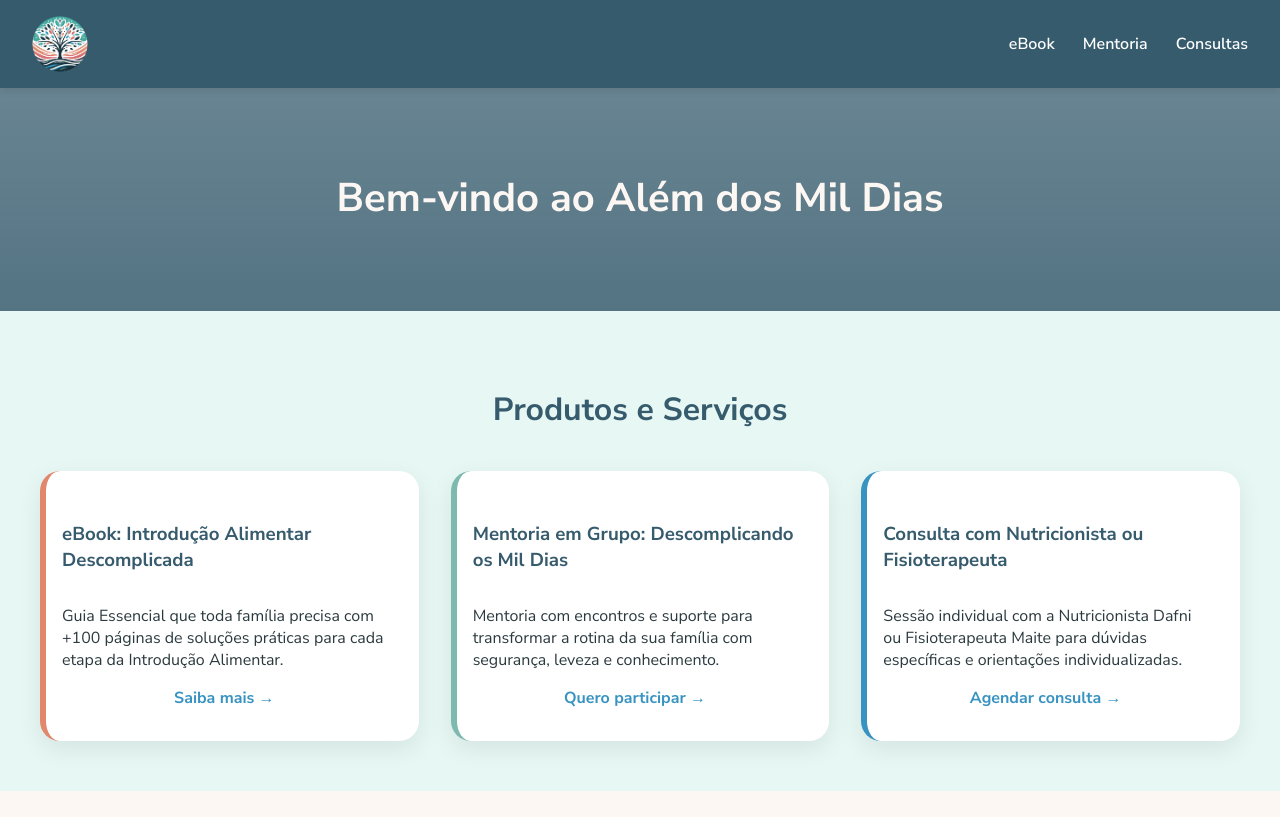
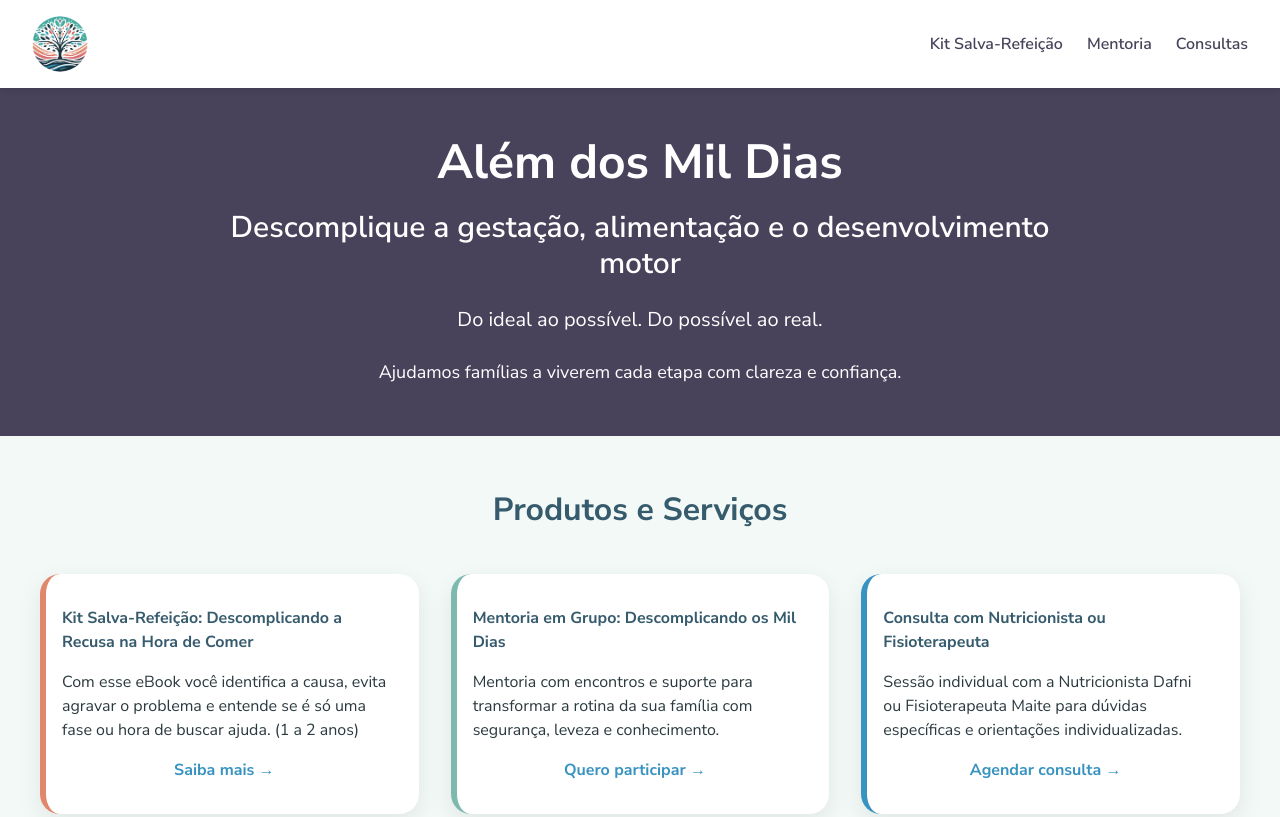
Before and after one commit to dafnipaiva/alemdosmildias, a plain HTML site: page index.html in a window 1280 px wide. Shown: the top 817 px of the page. Drawn offline with nearby package versions, Linux system fonts and the light colour scheme.

Commit message:
Adiciona nova página do Kit Salva-Refeição com layout, imagem e script

```diff
--- a/index.html
+++ b/index.html
@@ -4,6 +4,7 @@
     <meta charset="UTF-8" />
     <meta name="viewport" content="width=device-width, initial-scale=1.0" />
     <title>Além dos Mil Dias</title>
+    <link href="https://cdn.jsdelivr.net/npm/tailwindcss@2.2.19/dist/tailwind.min.css" rel="stylesheet">
     <link rel="stylesheet" href="style.css" />
     <link
       href="https://fonts.googleapis.com/css2?family=Nunito+Sans:wght@400;600;700&display=swap"
@@ -14,26 +15,40 @@
   <body>
     <!-- HEADER -->
     <header class="custom-navbar">
-      <img
-        src="./assets/amd-logo.png"
-        alt="Logo Além dos Mil Dias"
-        class="logo"
-      />
-      <nav>
-        <a href="ebook.html">eBook</a>
+      <a href="index.html" class="cursor-pointer">
+        <img
+          src="./assets/amd-logo.png"
+          alt="Logo Além dos Mil Dias"
+          class="logo"
+        />
+      </a>
+      <nav class="hidden md:flex">
+        <a href="kit-salva-refeicao.html">Kit Salva-Refeição</a>
         <a href="mentoria.html">Mentoria</a>
         <a href="consulta.html">Consultas</a>
       </nav>
     </header>
 
     <!-- HERO SECTION -->
-    <section class="hero-section">
-      <div class="hero-container">
-        <h1 class="hero-title fade-in typing">
-          Bem-vindo ao Além dos Mil Dias
+    <section class="min-h-[80vh] flex items-center justify-center px-6 sm:px-12 text-white"
+    style="background-color: #48435a;">
+        <div class="max-w-4xl text-center space-y-6">
+        <h1 class="text-4xl sm:text-5xl font-extrabold leading-tight">
+          Além dos Mil Dias
         </h1>
+        <h2 class="text-2xl sm:text-3xl font-semibold">
+          Descomplique a gestação, alimentação e o desenvolvimento motor
+        </h2>
+        <p class="text-lg sm:text-xl font-medium text-white/90">
+          Do ideal ao possível. Do possível ao real.
+        </p>
+        <p class="text-base sm:text-lg text-white/80">
+          Ajudamos famílias a viverem cada etapa com clareza e confiança.
+        </p>
+        </div>
       </div>
     </section>
+
 
     <!-- PRODUTOS -->
     <section id="produtos" class="produtos section-light-alt">
@@ -41,15 +56,14 @@
         <h2 class="section-title">Produtos e Serviços</h2>
         <div class="produtos-grid">
           <div class="card produto destaque laranja">
-            <h3>eBook: Introdução Alimentar Descomplicada</h3>
+            <h3 class="font-bold">Kit Salva-Refeição: Descomplicando a Recusa na Hora de Comer</h3>
             <p>
-              Guia Essencial que toda família precisa com +100 páginas de
-              soluções práticas para cada etapa da Introdução Alimentar.
+              Com esse eBook você identifica a causa, evita agravar o problema e entende se é só uma fase ou hora de buscar ajuda. (1 a 2 anos)
             </p>
-            <a href="/ebook.html">Saiba mais →</a>
+            <a href="/kit-salva-refeicao.html">Saiba mais →</a>
           </div>
           <div class="card produto destaque verde">
-            <h3>Mentoria em Grupo: Descomplicando os Mil Dias</h3>
+            <h3 class="font-bold">Mentoria em Grupo: Descomplicando os Mil Dias</h3>
             <p>
               Mentoria com encontros e suporte para transformar a rotina da sua
               família com segurança, leveza e conhecimento.
@@ -57,7 +71,7 @@
             <a href="/mentoria.html">Quero participar →</a>
           </div>
           <div class="card produto destaque azul">
-            <h3>Consulta com Nutricionista ou Fisioterapeuta</h3>
+            <h3 class="font-bold">Consulta com Nutricionista ou Fisioterapeuta</h3>
             <p>
               Sessão individual com a Nutricionista Dafni ou Fisioterapeuta
               Maite para dúvidas específicas e orientações individualizadas.
@@ -83,7 +97,7 @@
             Você já ouviu falar nos primeiros mil dias de vida?
           </p>
           <p>
-            Esse é o período que vai da concepção até os 2 anos de idade — e é
+            Esse é o período que vai da concepção até os 2 anos de idade e é
             considerado por especialistas como a fase de ouro do desenvolvimento
             humano. Durante essa janela única, cada escolha contribui para
             formar as bases da saúde, do comportamento e do bem-estar por toda a
@@ -101,7 +115,7 @@
             seguem precisando de apoio, acolhimento e informação confiável.
           </p>
           <p>
-            Por isso, nosso compromisso vai além. Falamos dos mil dias, sim —
+            Por isso, nosso compromisso vai além. Falamos dos mil dias, sim...
             mas também de tudo o que vem depois.
           </p>
           <p>
@@ -133,10 +147,10 @@
               Nutricionista há quase 20 anos, Sou Mestre em Ciências, com
               Especializações em Pediatria, Nutrição Clínica, Saúde Pública e
               Fitoterapia. Mais recentemente, fui para o Canadá, onde me formei
-              na área de Tecnologia — não apenas pela fluência no inglês, mas
+              na área de Tecnologia, não apenas pela fluência no inglês, mas
               pela convicção de que saúde, educação e tecnologia precisam
               caminhar juntas. Minha história com a comida não começou nos
-              livros — começou na infância. Fui uma criança seletiva… e sigo
+              livros, começou na infância. Fui uma criança seletiva… e sigo
               sendo uma adulta seletiva. A diferença? Usei tudo o que aprendi ao
               longo dos anos para lidar com isso com mais consciência e leveza.
             </p>
@@ -153,7 +167,7 @@
             </ul>
             <p class="card-text">
               Hoje, compartilho tudo isso no <strong>@alemdosmildias</strong>,
-              com quem acredita que comer bem vai além do prato — é sobre
+              com quem acredita que comer bem vai além do prato, é sobre
               vínculo, afeto e caminhos possíveis.
             </p>
           </div>
--- a/scripts/main.js
+++ b/scripts/main.js
@@ -1,15 +1,4 @@
 // scripts/main.js
-
-// 1. Efeito de digitação no título da Hero
-function typeEffect(element, speed = 60) {
-  const text = element.textContent.trim();
-  element.textContent = "";
-  [...text].forEach((char, i) => {
-    setTimeout(() => {
-      element.textContent += char;
-    }, i * speed);
-  });
-}
 
 // 2. Tabs "Quem Somos"
 function openTab(evt, tabId) {
--- a/style-kit.css
+++ b/style-kit.css
@@ -31,7 +31,7 @@ body {
     padding: 0 20px;
 }
 
-/* Cabeçalho - SEÇÃO ATUALIZADA */
+/* Cabeçalho */
 header {
     background: rgba(255, 255, 255, 0.9);
     backdrop-filter: blur(10px);
@@ -54,7 +54,7 @@ header .container {
 .logo {
     width: 50px;
     display: block;
-    margin-right: auto; /* força o logo a ficar na esquerda */
+    margin-right: auto;
 }
 
 .brand-name {
@@ -66,9 +66,9 @@ header .container {
   }
 
 
-/* Seção Herói */
+/* Hero Section */
 #hero {
-    padding: 120px 0 80px 0; /* Aumentado o padding-top para compensar o header maior */
+    padding: 120px 0 80px 0;
     background: linear-gradient(135deg, var(--primary-color), var(--dark-blue));
     color: var(--light-text-color);
     text-align: center;
@@ -161,7 +161,7 @@ section h2 {
     color: #555;
 }
 
-/* Seção Problema */
+/* Problem Section */
 .problem-cards {
     display: grid;
     grid-template-columns: repeat(3, 1fr);
--- a/style.css
+++ b/style.css
@@ -11,8 +11,8 @@ body {
 
   /* Navbar */
   .custom-navbar {
-    background-color: #365b6d;
-    color: white;
+    background-color: #ffffff;
+    color: #48435a;
     display: flex;
     justify-content: space-between;
     align-items: center;
@@ -23,7 +23,7 @@ body {
     box-shadow: 0 2px 8px rgba(0, 0, 0, 0.1);
   }
   .custom-navbar nav a {
-    color: white;
+    color: #48435a;
     margin-left: 1.5rem;
     text-decoration: none;
     font-weight: 600;
@@ -37,32 +37,6 @@ body {
     width: 56px;
     border-radius: 50%;
   }
-
-  /* Hero Section */
-  .hero-section {
-    padding: 50px 20px 70px;
-    text-align: center;
-    color: #fdf7f4;
-    background: linear-gradient(rgba(54, 91, 109, 0.75), rgba(54, 91, 109, 0.85)),
-                url('./assets/hero-bg.jpg') no-repeat center center / cover;
-    background-attachment: fixed;
-  }
-  .hero-title {
-    font-size: 2.5rem;
-    font-weight: 800;
-    margin-bottom: 1rem;
-  }
-  .hero-subtitle {
-    font-size: 1.25rem;
-    margin-bottom: 2.5rem;
-  }
-  .hero-text {
-    font-size: 1.1rem;
-    max-width: 700px;
-    margin: 0 auto 2rem;
-    line-height: 1.6;
-  }
-
 
   /* Seções */
   section {
@@ -85,7 +59,7 @@ body {
     background-color: #fdf7f4;
   }
   .section-light-alt {
-    background-color: #e6f7f4;
+    background-color: #f2f9f7;
   }
 
   /* Cards */
@@ -180,6 +154,9 @@ body {
     text-align: center;
   }
   .logo-projeto {
+    display: block;
+    margin-left: auto;
+    margin-right: auto;
     width: 80px;
     height: 80px;
     border-radius: 50%;
```
Also changed, not shown: consulta.html (+8 -6 lines), ebook.html (+7 -2 lines), kit-salva-refeicao.html (+10 -2 lines), mentoria.html (+25 -7 lines).
